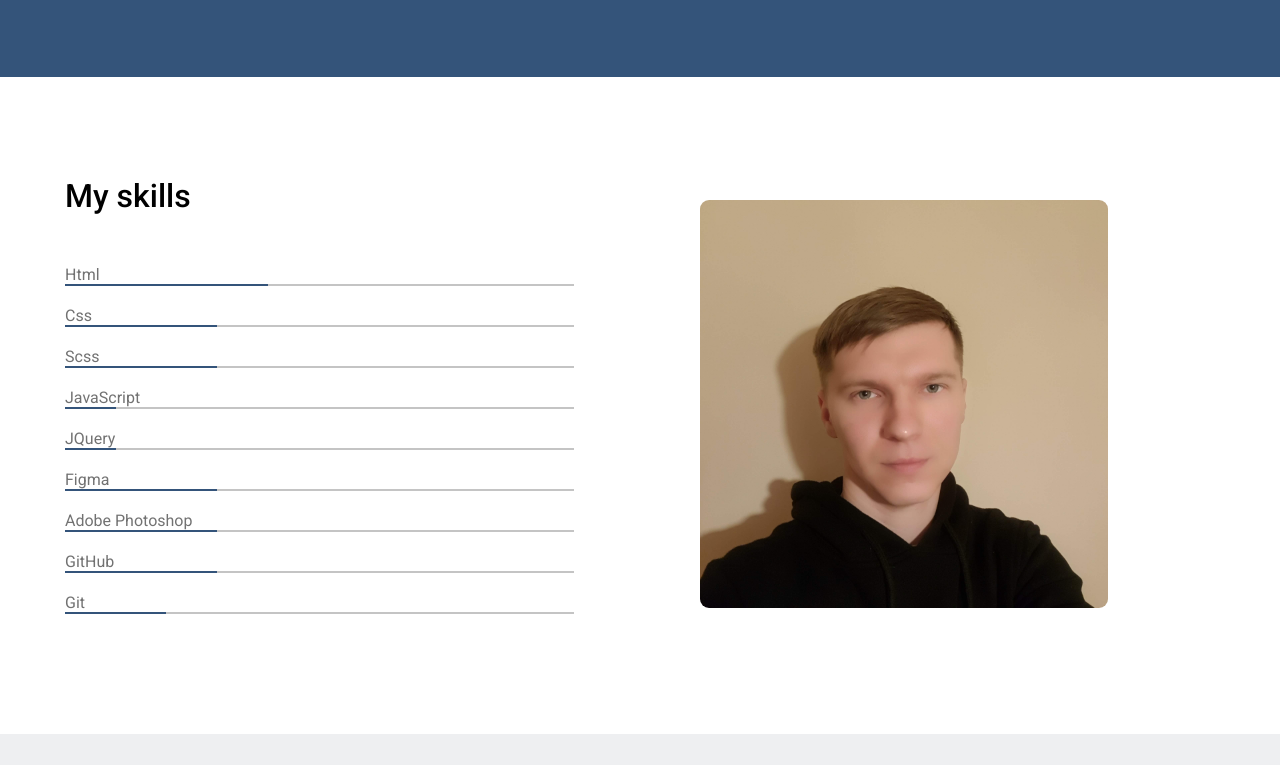
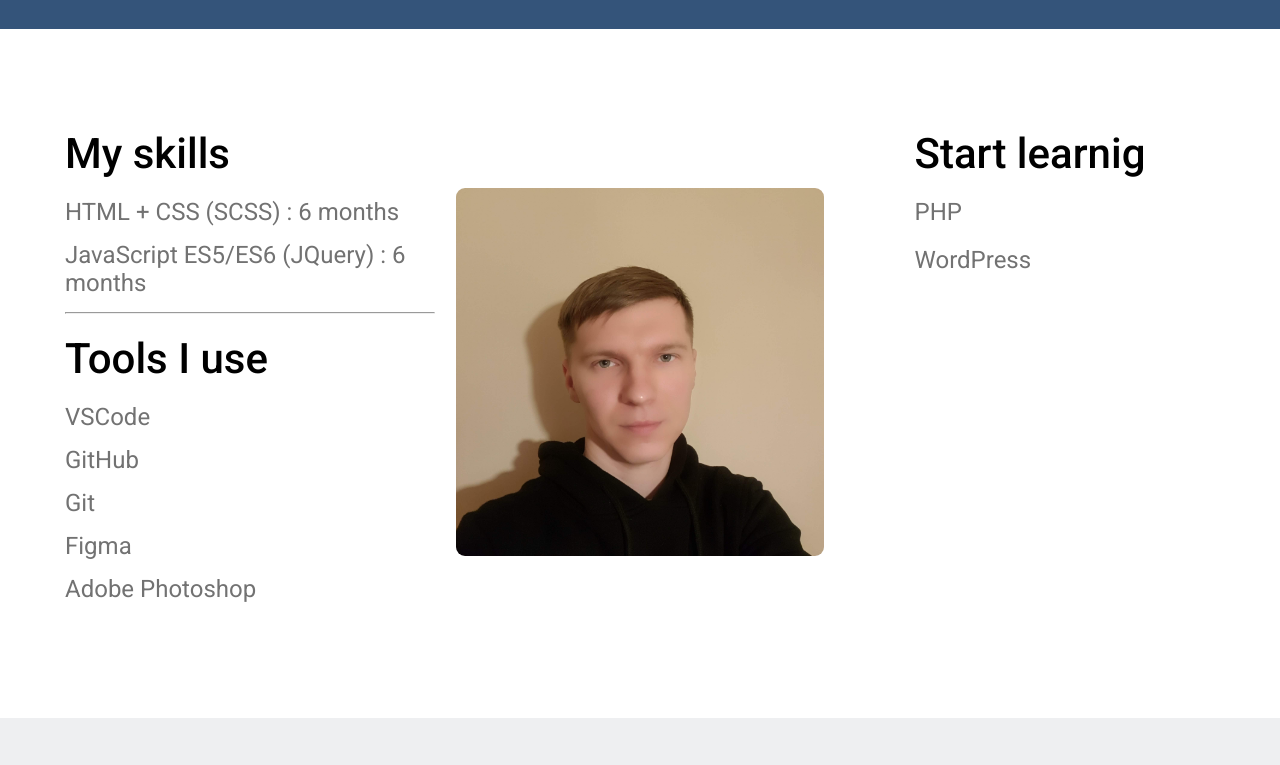
Before and after one commit to SparkoV1/SparkoV.github.io, a plain HTML site: page index.html in a window 1280 px wide. Shown: the part 1340-2105 px from the top of the page. Drawn offline with nearby package versions, Linux system fonts and the light colour scheme; a web font is replaced by a local one.

Commit message:
skill-add

```diff
--- a/index.html
+++ b/index.html
@@ -66,7 +66,7 @@
               <li><a href="#main-screen" class="header__nav-link">Home</a></li>
               <li><a href="#about-me" class="header__nav-link">About me</a></li>
               <li>
-                <a href="#gallery" class="header__nav-link">My works </a>
+                <a href="#gallery" class="header__nav-link">Portfolio</a>
               </li>
               <li><a href="#how-work" class="header__nav-link">Process</a></li>
               <li><a href="#footer" class="header__nav-link">Contacts</a></li>
@@ -88,12 +88,11 @@
           <h1 class="main-screen__title">Front-end Developer</h1>
           <img class="main-screen__pic" src="./img/Frame.png" alt="Frame" />
           <p class="main-screen__text">
-            Lorem ipsum dolor sit amet consectetur adipisicing elit. Doloremque
-            vero natus hic ipsam adipisci cupiditate voluptas architecto culpa
-            officiis, sunt voluptatem laborum quam harum mollitia, dicta ratione
-            soluta voluptatum! Voluptatibus.
+            I am a high motivated Frontend Software Engineer and l am looking
+            for an entry level vacancy. I want to use all my skills and develop
+            my knowledge.
           </p>
-          <button class="main-screen__btn">Write me</button>
+          <button class="main-screen__btn">Portfolio</button>
         </div>
       </div>
     </section>
@@ -173,53 +172,56 @@
       <div class="container">
         <div class="my-skills__box">
           <div class="my-skills__skills">
-            <h6>My skills</h6>
             <div class="my-skills__skill-progress">
+              <h6>My skills</h6>
               <div class="my-skills__skill">
-                Html
-                <div class="my-skills__progress  html"></div>
-              </div>
-
-              <div class="my-skills__skill">
-                Css
-                <div class="my-skills__progress  css"></div>
-              </div>
-
-              <div class="my-skills__skill">
-                Scss
-                <div class="my-skills__progress  scss"></div>
-              </div>
-
-              <div class="my-skills__skill">
-                JavaScript
-                <div class="my-skills__progress  js"></div>
+                HTML + CSS (SCSS) : 6 months
+                <!--! <div class="my-skills__progress  html"></div> -->
               </div>
               <div class="my-skills__skill">
-                JQuery
-                <div class="my-skills__progress  jquery"></div>
+                JavaScript ES5/ES6 (JQuery) : 6 months
               </div>
+              <hr />
+              <div class="my-skills__tools">
+                <h6>Tools I use</h6>
+                <div class="my-skills__tool">
+                  VSCode
+                  <!--! <div class="my-skills__progress  figma"></div> -->
+                </div>
 
-              <div class="my-skills__skill">
-                Figma
-                <div class="my-skills__progress  figma"></div>
-              </div>
+                <div class="my-skills__tool">
+                  GitHub
+                  <!--! <div class="my-skills__progress  figma"></div> -->
+                </div>
 
-              <div class="my-skills__skill">
-                Adobe Photoshop
-                <div class="my-skills__progress  photoshop"></div>
-              </div>
-              <div class="my-skills__skill">
-                GitHub
-                <div class="my-skills__progress  github"></div>
-              </div>
-              <div class="my-skills__skill">
-                Git
-                <div class="my-skills__progress  git"></div>
+                <div class="my-skills__tool">
+                  Git
+                  <!--! <div class="my-skills__progress  photoshop"></div> -->
+                </div>
+                <div class="my-skills__tool">
+                  Figma
+                  <!--! <div class="my-skills__progress  github"></div> -->
+                </div>
+                <div class="my-skills__tool">
+                  Adobe Photoshop
+                  <!--! <div class="my-skills__progress  git"></div> -->
+                </div>
               </div>
             </div>
           </div>
           <div class="my-skills__foto">
             <img src="./img/my-foto.jpg" alt="my-foto" />
+          </div>
+          <div class="my-skills__starts">
+            <h6>Start learnig</h6>
+            <div class="my-skills__start">
+              PHP
+              <!--! <div class="my-skills__progress  git"></div> -->
+            </div>
+            <div class="my-skills__start">
+              WordPress
+              <!--! <div class="my-skills__progress  git"></div> -->
+            </div>
           </div>
         </div>
       </div>
--- a/scss/components/_base.scss
+++ b/scss/components/_base.scss
@@ -64,3 +64,7 @@ input {
   font-family: "Roboto", sans-serif;
   color: #727272;
 }
+
+hr {
+  color: #727272;
+}
--- a/scss/pages/front-page.scss
+++ b/scss/pages/front-page.scss
@@ -186,7 +186,10 @@
   &__contents {
     display: grid;
     grid-template-columns: repeat(2, 1fr);
-    grid-template-areas: "img h1" "img p" "img btn";
+    grid-template-areas:
+      "img h1"
+      "img p"
+      "img btn";
 
     @media screen and (max-width: 700px) {
       grid-template-columns: repeat(1, 1fr);
@@ -234,6 +237,7 @@
     grid-area: btn;
   }
 }
+
 /* ------------------------------------------------ */
 .about-me {
   padding: 112px 0 100px;
@@ -295,9 +299,9 @@
     max-width: 1150px;
     margin: 0 auto;
     display: grid;
-    grid-template-columns: 9fr 11fr;
+    grid-template-columns: repeat(3, 1fr);
     gap: 20px;
-    align-items: center;
+    align-items: flex-start;
     justify-items: center;
     @media screen and (max-width: 600px) {
       display: block;
@@ -309,61 +313,66 @@
   }
 
   &__skills h6 {
-    padding-bottom: 50px;
+    padding-bottom: 20px;
     font-weight: 500;
-    font-size: 32px;
+    font-size: 42px;
     color: #000000;
   }
 
   &__skill-progress {
-    font-size: 16px;
+    font-size: 24px;
   }
 
   &__skill {
-    margin-bottom: 20px;
+    margin-bottom: 15px;
+    &:last-child {
+      margin-bottom: 40px;
+    }
   }
+
   &__progress {
     position: relative;
     max-width: 100%;
     border: 1px solid #c4c4c4;
     background-color: #c4c4c4;
 
-    &::before {
-      position: absolute;
-      top: -1px;
-      left: -1px;
-      content: "";
-      border: 1px solid #34547a;
-      background-color: #34547a;
-    }
+    //
+    //      &::before {
+    //        position: absolute;
+    //        top: -1px;
+    //        left: -1px;
+    //        content: "";
+    //        border: 1px solid #34547a;
+    //        background-color: #34547a;
+    //      }
 
-    &.html::before {
-      width: 40%;
-    }
-    &.css::before {
-      width: 30%;
-    }
-    &.scss::before {
-      width: 30%;
-    }
-    &.js::before {
-      width: 10%;
-    }
-    &.jquery::before {
-      width: 10%;
-    }
-    &.figma::before {
-      width: 30%;
-    }
-    &.photoshop::before {
-      width: 30%;
-    }
-    &.github::before {
-      width: 30%;
-    }
-    &.git::before {
-      width: 20%;
-    }
+    //      &.html::before {
+    //        width: 60%;
+    //      }
+    //      &.js::before {
+    //        width: 40%;
+    //      }
+    //      &.figma::before {
+    //        width: 30%;
+    //      }
+    //      &.photoshop::before {
+    //        width: 30%;
+    //      }
+    //      &.github::before {
+    //        width: 30%;
+    //      }
+    //      &.git::before {
+    //        width: 20%;
+    //      }
+    //  !----------------------------------------------------------------
+  }
+
+  &__tools {
+    margin-top: 20px;
+  }
+
+  &__tool {
+    margin-bottom: 15px;
   }
 
   &__foto {
@@ -376,7 +385,25 @@
       border-radius: 10px;
     }
   }
+
+  &__starts h6 {
+    padding-bottom: 20px;
+    font-weight: 500;
+    font-size: 42px;
+    color: #000000;
+  }
+
+  &__start {
+    font-size: 24px;
+    margin-bottom: 20px;
+  }
 }
+// .my-skills__start h6 {
+//   padding-bottom: 20px;
+//   font-weight: 500;
+//   font-size: 42px;
+//   color: #000000;
+// }
 
 .how-works {
   text-align: center;
--- a/src/index.js
+++ b/src/index.js
@@ -7,7 +7,7 @@ jQuery(document).ready(function($) {
   const $links = $(".header__nav-links");
   const $arrowUp = $(".arrow-up");
   const $headerLink = $(".header__nav-link");
-  const $writeMeBtn = $(".main-screen__btn");
+  const $portfolioBtn = $(".main-screen__btn");
 
   $(window).on(
     "scroll",
@@ -19,7 +19,7 @@ jQuery(document).ready(function($) {
       }
     }),
     ScrollReveal().reveal(
-      ".my-skills__skill, .my-skills__foto,.gallery__item",
+      ".my-skills__skill, .my-skills__start, .my-skills__tool, .my-skills__foto,.gallery__item",
       {
         interval: 400,
         distance: "150px",
@@ -53,11 +53,8 @@ jQuery(document).ready(function($) {
   $arrowUp.on("click", function() {
     $("html, body").animate({ scrollTop: 0 }, 500);
   });
-  $writeMeBtn.on("click", function() {
-    $("html, body").animate(
-      { scrollTop: $(contacts).offset().top - -150 },
-      500
-    );
+  $portfolioBtn.on("click", function() {
+    $("html, body").animate({ scrollTop: $(gallery).offset().top - -50 }, 500);
   });
   $(".form__contents").each(function() {
     this.reset();
```
Also changed, not shown: src/index.css.
